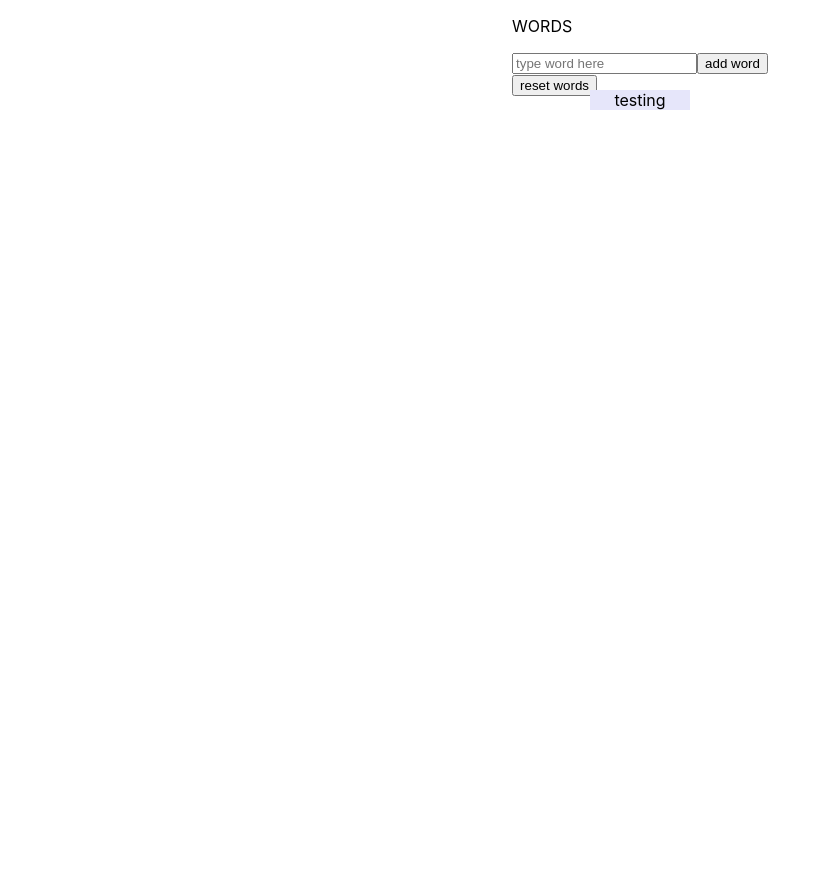
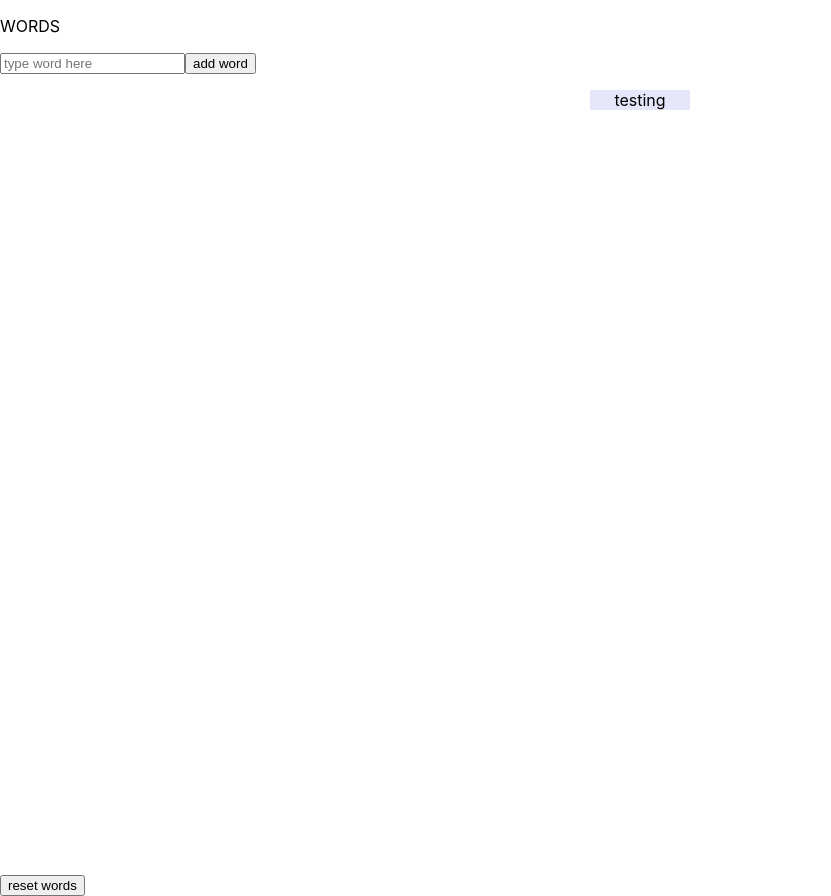
Before and after one commit to samantharand/UntitledProject1, a React (Create React App) app: page / in a window 1280 px wide. Shown: the whole page, without its empty margins (0-831 px from the left). Before the commit the page ends 800 px from the top, so only its background shows below. Built offline with nearby package versions, Linux system fonts and the light colour scheme.

Commit message:
word drops in correct place - lags a bit

```diff
--- a/src/pages/Words.js
+++ b/src/pages/Words.js
@@ -40,21 +40,26 @@ export default function Words() {
 
 	const dragStart = (e) => {
 		console.log(e);
-		console.log(e.target.style, 'target style');
+		// console.log(e.target.style, 'target style');
 		console.log(e.clientX, 'clientx');
 		console.log(e.clientY, 'clientY');
-		e.target.style.backgroundColor = 'yellow'
+		e.target.style.border = '1px solid grey'
 	}
 
 	const onWordDrop = (e) => {
 		console.log('onWordDrop');
 		console.log(e.clientX, 'clientx');
 		console.log(e.clientY, 'clientY');
+		console.log(e.pageX, 'pageX');
+		console.log(e.pageY, 'pageY');
+		console.log(e.screenX, 'screenX');
+		console.log(e.screenY, 'screenY');
+
 		console.log(e);
+		console.log(e.currentTarget.style);
 
-		e.target.style.backgroundColor = 'red'
-		e.target.style.left = e.clientX + 'px'
-		e.target.style.top = e.clientY + 'px'
+		e.target.style.left = (e.pageX) + 'px'
+		e.target.style.top =  (e.pageY) + 'px'
 	}
 
 	const wordsList = words.map((word, i) => {
@@ -72,7 +77,9 @@ export default function Words() {
 	return (
 		<div
 			className='WordDiv'
-			onDragEnd={onWordDrop}>
+			onDragEnd={onWordDrop}
+			onClick={(e) => console.log(e, e.clientX)}
+		>
 			<p>WORDS</p>
 			<form onSubmit={handleSubmit}>
 				<input
--- a/src/pages/styles/Words.css
+++ b/src/pages/styles/Words.css
@@ -2,7 +2,9 @@
 	display: flex;
 	align-items: center;
 	flex-direction: column;
-	position: relative;
+	width: 100vw;
+	height: 100vh;
+	/*position: relative;*/
 }
 
 .SingleWord {
```
